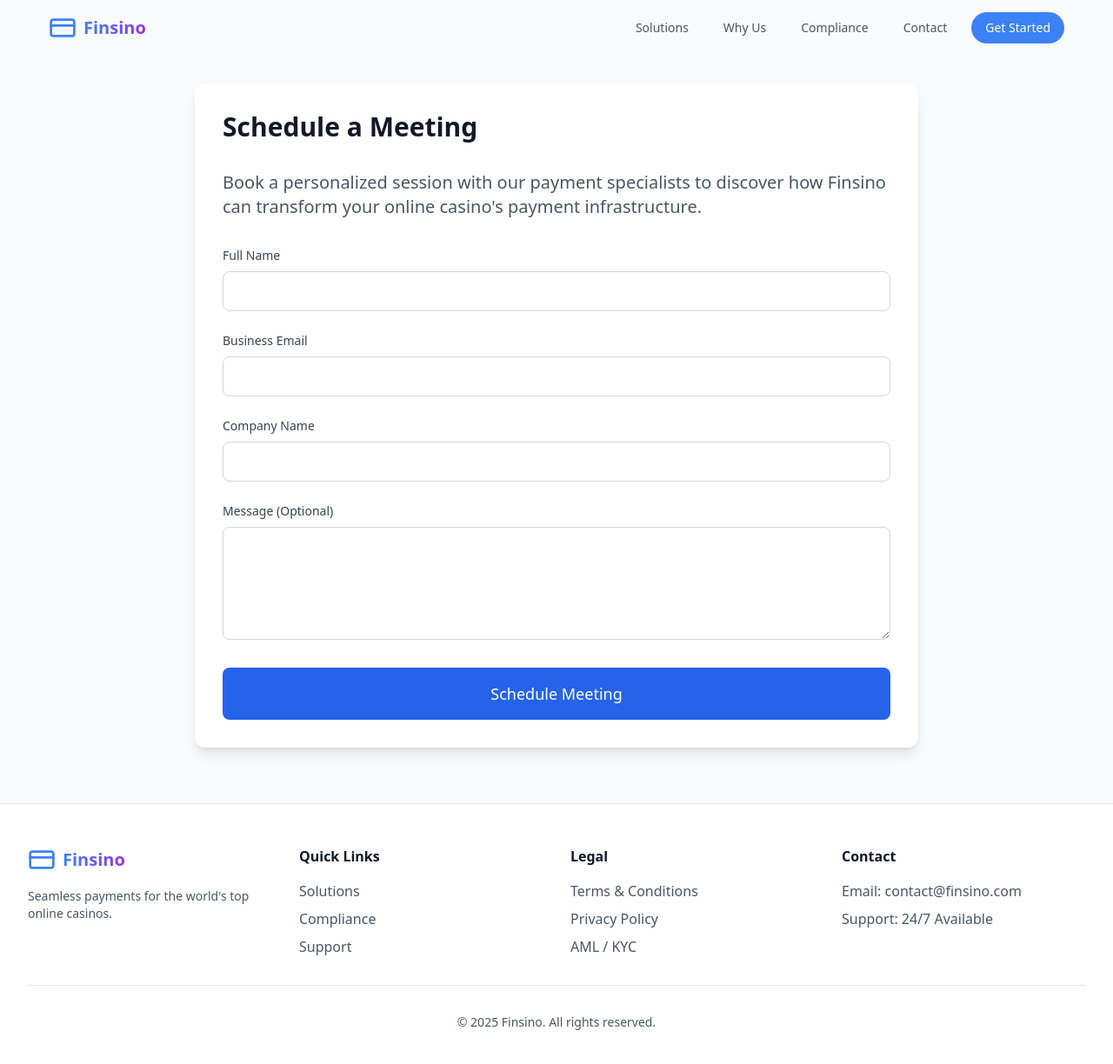
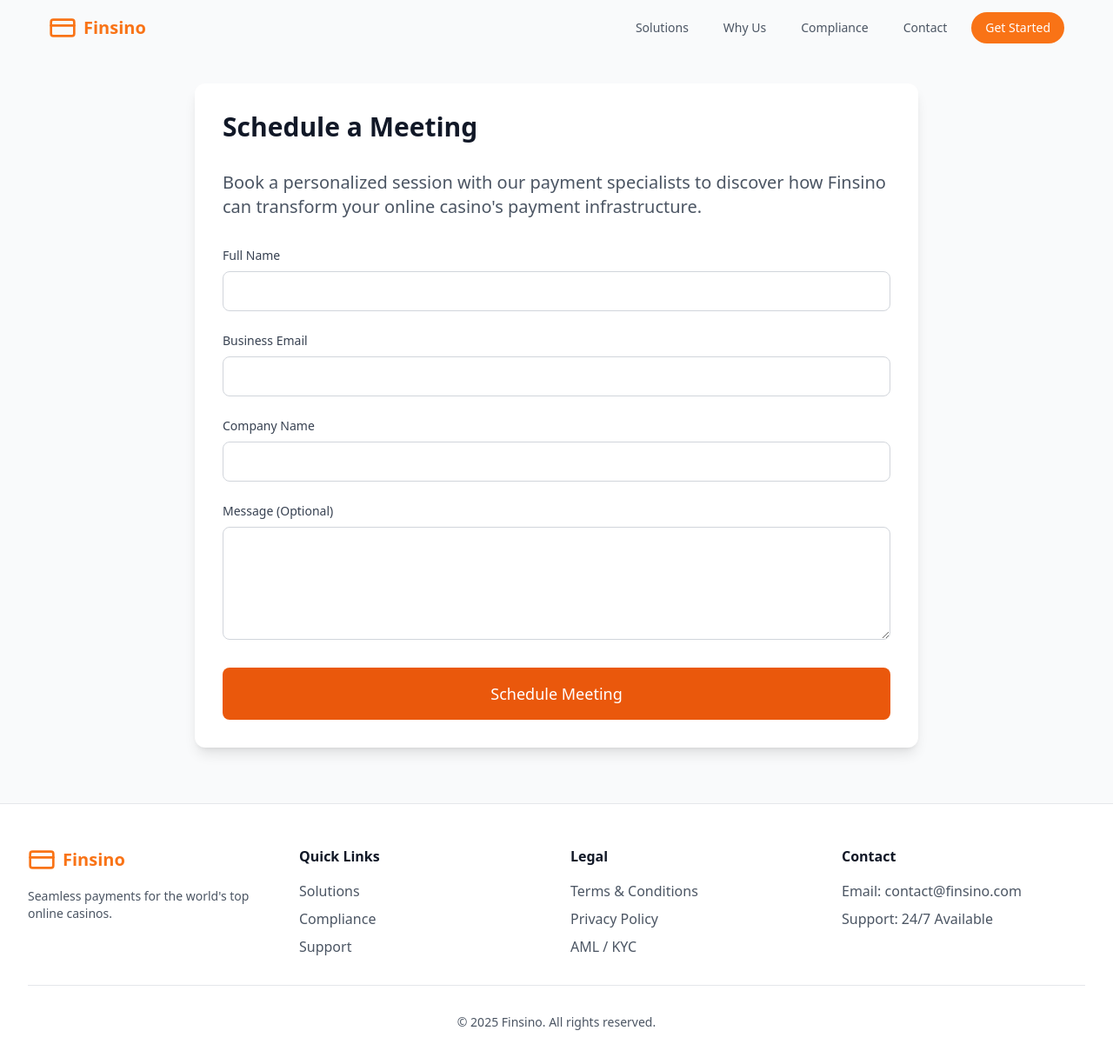
Before and after one commit to themistokliseleftheriadis49/finsino, a React (Vite) app: page /book in a window 1280 px wide. Shown: the top 1224 px of the page at 87% size. Built offline with nearby package versions, Linux system fonts and the light colour scheme.

Commit message:
fix: changed colors

```diff
--- a/src/components/Footer.tsx
+++ b/src/components/Footer.tsx
@@ -9,8 +9,8 @@ const Footer = () => {
     <div className="grid grid-cols-1 md:grid-cols-4 gap-8">
      <div>
       <HashLink smooth to="/#" className="flex items-center">
-       <CreditCard className="h-8 w-8 text-blue-500" />
-       <span className="ml-2 text-xl font-bold bg-gradient-to-r from-blue-500 to-purple-600 bg-clip-text text-transparent">
+       <CreditCard className="h-8 w-8 text-orange-500" />
+       <span className="ml-2 text-xl font-bold text-orange-500 bg-clip-text">
         Finsino
        </span>
       </HashLink>
--- a/src/components/Header.tsx
+++ b/src/components/Header.tsx
@@ -32,8 +32,8 @@ const Header = () => {
     >
      <div className="flex items-center">
       <HashLink smooth to="/#" className="flex items-center">
-       <CreditCard className="h-8 w-8 text-blue-500" />
-       <span className="ml-2 text-xl font-bold bg-gradient-to-r from-blue-500 to-purple-600 bg-clip-text text-transparent">
+       <CreditCard className="h-8 w-8 text-orange-500" />
+       <span className="ml-2 text-xl font-bold text-orange-500 bg-clip-text">
         Finsino
        </span>
       </HashLink>
@@ -73,8 +73,8 @@ const Header = () => {
         to="/book/#"
         className={`px-4 py-2 rounded-full text-sm font-medium text-white transition-colors ${
          scrolled
-          ? "bg-blue-600 hover:bg-blue-700"
-          : "bg-blue-500 hover:bg-blue-600"
+          ? "bg-orange-600 hover:bg-orange-700"
+          : "bg-orange-500 hover:bg-orange-600"
         }`}
        >
         Get Started
@@ -127,7 +127,7 @@ const Header = () => {
       </HashLink>
       <HashLink
        to="/book/#"
-       className="block w-full px-4 py-2 rounded-full text-sm font-medium text-white bg-blue-600 hover:bg-blue-700"
+       className="block w-full px-4 py-2 rounded-full text-sm font-medium text-white bg-orange-600 hover:bg-orange-700"
       >
        Get Started
       </HashLink>
--- a/src/pages/Book.tsx
+++ b/src/pages/Book.tsx
@@ -23,7 +23,7 @@ const Book = () => {
         <input
          type="text"
          id="name"
-         className="w-full px-4 py-2 bg-white border border-gray-300 rounded-lg focus:outline-none focus:ring-2 focus:ring-blue-500 focus:border-blue-500"
+         className="w-full px-4 py-2 bg-white border border-gray-300 rounded-lg focus:outline-none focus:ring-2 focus:ring-orange-500 focus:border-orange-500"
          required
         />
        </div>
@@ -38,7 +38,7 @@ const Book = () => {
         <input
          type="email"
          id="email"
-         className="w-full px-4 py-2 bg-white border border-gray-300 rounded-lg focus:outline-none focus:ring-2 focus:ring-blue-500 focus:border-blue-500"
+         className="w-full px-4 py-2 bg-white border border-gray-300 rounded-lg focus:outline-none focus:ring-2 focus:ring-orange-500 focus:border-orange-500"
          required
         />
        </div>
@@ -53,7 +53,7 @@ const Book = () => {
         <input
          type="text"
          id="company"
-         className="w-full px-4 py-2 bg-white border border-gray-300 rounded-lg focus:outline-none focus:ring-2 focus:ring-blue-500 focus:border-blue-500"
+         className="w-full px-4 py-2 bg-white border border-gray-300 rounded-lg focus:outline-none focus:ring-2 focus:ring-orange-500 focus:border-orange-500"
          required
         />
        </div>
@@ -68,13 +68,13 @@ const Book = () => {
         <textarea
          id="message"
          rows={4}
-         className="w-full px-4 py-2 bg-white border border-gray-300 rounded-lg focus:outline-none focus:ring-2 focus:ring-blue-500 focus:border-blue-500"
+         className="w-full px-4 py-2 bg-white border border-gray-300 rounded-lg focus:outline-none focus:ring-2 focus:ring-orange-500 focus:border-orange-500"
         ></textarea>
        </div>
 
        <button
         type="submit"
-        className="w-full bg-blue-600 hover:bg-blue-700 text-white px-8 py-4 rounded-lg text-lg font-medium transition-colors"
+        className="w-full bg-orange-600 hover:bg-orange-700 text-white px-8 py-4 rounded-lg text-lg font-medium transition-colors"
        >
         Schedule Meeting
        </button>
--- a/src/pages/Home.tsx
+++ b/src/pages/Home.tsx
@@ -51,7 +51,7 @@ const Home = () => {
        />
       </motion.div>
       <motion.div variants={fadeIn} className="order-1 lg:order-2 space-y-6">
-       <p className="text-2xl text-blue-600 font-semibold">
+       <p className="text-2xl text-orange-600 font-semibold">
         High-risk. High-speed. High approval.
        </p>
        <p className="text-xl text-gray-600">
@@ -62,7 +62,7 @@ const Home = () => {
        <div className="pt-4 flex flex-wrap gap-4">
         <HashLink
          to="/book/#"
-         className="inline-flex items-center px-6 py-3 bg-blue-600 text-white font-medium rounded-lg hover:bg-blue-700 transition-colors"
+         className="inline-flex items-center px-6 py-3 bg-orange-600 text-white font-medium rounded-lg hover:bg-orange-700 transition-colors"
         >
          Book a Strategy Call
          <ChevronRight className="ml-2 h-5 w-5" />
@@ -70,7 +70,7 @@ const Home = () => {
         <HashLink
          smooth
          to="/#solutions"
-         className="inline-flex items-center px-6 py-3 bg-white text-blue-600 font-medium rounded-lg border-2 border-blue-600 hover:bg-blue-50 transition-colors"
+         className="inline-flex items-center px-6 py-3 bg-white text-orange-600 font-medium rounded-lg border-2 border-orange-600 hover:bg-orange-50 transition-colors"
         >
          Explore Our Platform
          <ChevronRight className="ml-2 h-5 w-5" />
@@ -123,7 +123,7 @@ const Home = () => {
          variants={fadeIn}
          className="flex items-start space-x-6 p-6 rounded-xl hover:bg-gray-50 transition-colors"
         >
-         <feature.icon className="h-16 w-16 text-blue-600 flex-shrink-0" />
+         <feature.icon className="h-16 w-16 text-orange-600 flex-shrink-0" />
          <div>
           <h3 className="text-xl font-semibold text-gray-900 mb-2">
            {feature.title}
@@ -197,7 +197,7 @@ const Home = () => {
          variants={fadeIn}
          className="flex items-start space-x-6 p-6 rounded-xl hover:bg-white transition-colors"
         >
-         <div className="bg-blue-600 p-4 rounded-full">
+         <div className="bg-orange-600 p-4 rounded-full">
           <feature.icon className="h-8 w-8 text-white" />
          </div>
          <div>
@@ -243,7 +243,7 @@ const Home = () => {
           variants={fadeIn}
           className="flex items-center text-gray-700"
          >
-          <ChevronRight className="h-5 w-5 text-blue-600 mr-2" />
+          <ChevronRight className="h-5 w-5 text-orange-600 mr-2" />
           {item}
          </motion.li>
         ))}
@@ -297,7 +297,7 @@ const Home = () => {
           variants={fadeIn}
           className="flex items-center text-gray-700"
          >
-          <ChevronRight className="h-5 w-5 text-blue-600 mr-2" />
+          <ChevronRight className="h-5 w-5 text-orange-600 mr-2" />
           {item}
          </motion.li>
         ))}
@@ -326,7 +326,7 @@ const Home = () => {
       </p>
       <HashLink
        to="/book/#"
-       className="inline-flex items-center px-8 py-4 bg-blue-600 text-white font-medium rounded-lg hover:bg-blue-700 transition-colors"
+       className="inline-flex items-center px-8 py-4 bg-orange-600 text-white font-medium rounded-lg hover:bg-orange-700 transition-colors"
       >
        Request a Demo
        <ChevronRight className="ml-2 h-5 w-5" />
```
